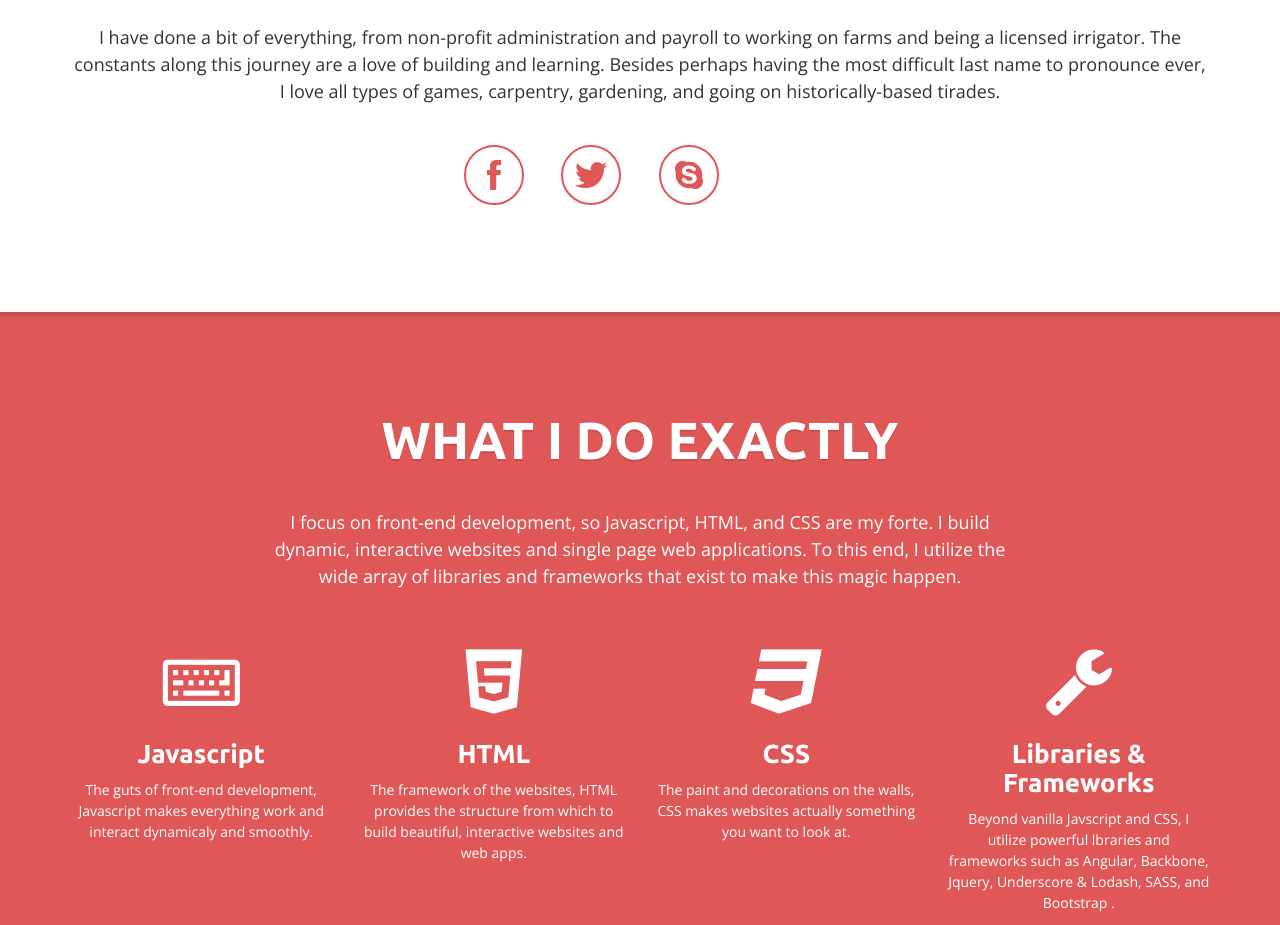
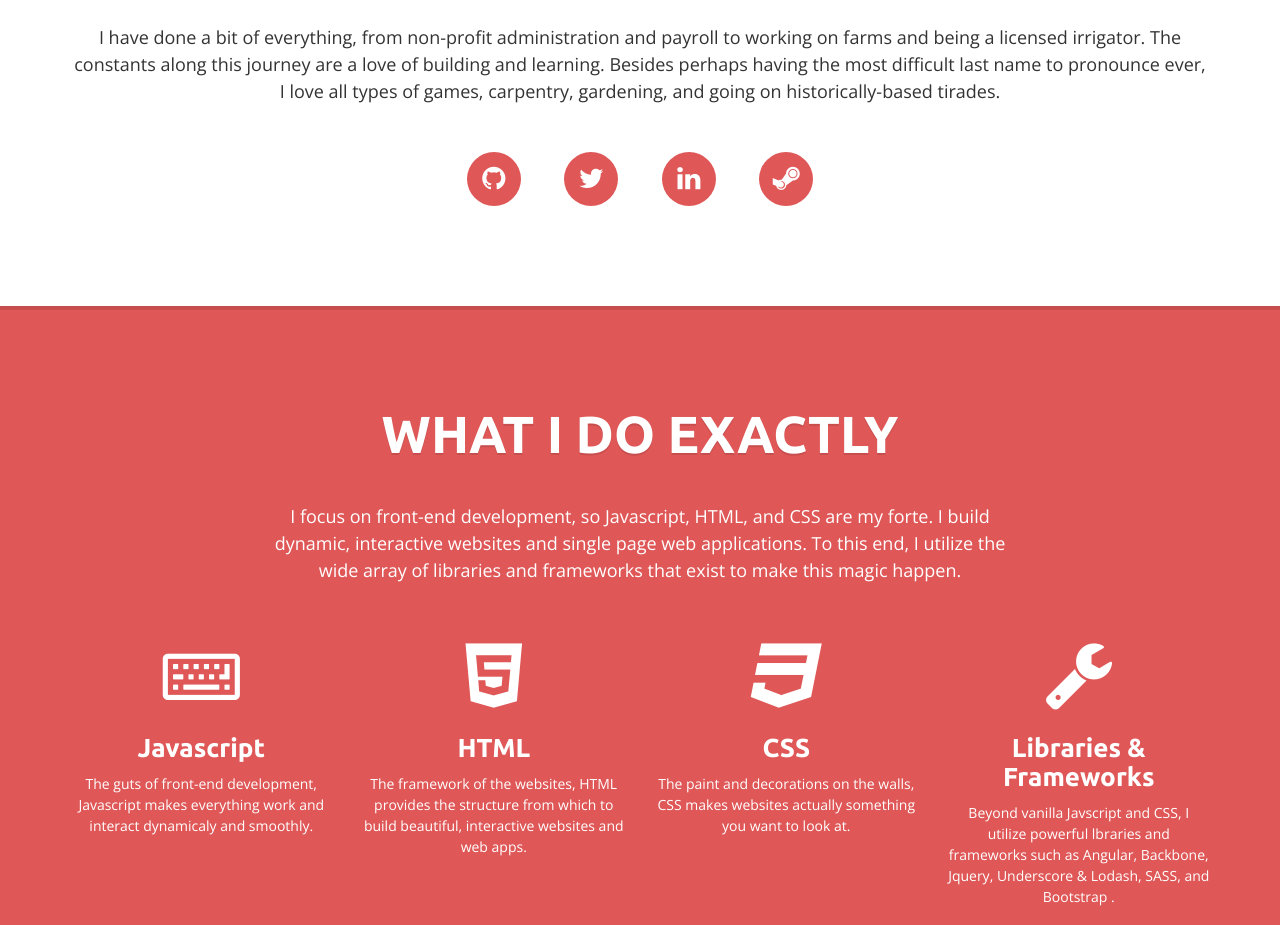
Before and after one commit to Trav84/Portfolio, a plain HTML site: page index.html in a window 1280 px wide. Shown: the part 1040-1965 px from the top of the page. Drawn offline with nearby package versions, Linux system fonts and the light colour scheme.

Commit message:
Fixed up social links

```diff
--- a/css/style.css
+++ b/css/style.css
@@ -456,6 +456,18 @@ a:hover {
 #about .social-icons {
   margin-top: 20px;
 }
+#about .social-icons i {
+  color:white;
+  -webkit-transition: border 1s, background-color 1s, -webkit-transform 1s;
+  transition: border 1s,  background-color 1s, transform 1s;
+}
+#about span {
+  margin-top:1em;
+  font-size:1.5em;
+}
+#about a {
+  color:black;
+}
 #about .social-icons .icon-social {
   height: 60px;
   width: 60px;
@@ -470,11 +482,21 @@ a:hover {
   border: 2px solid #df5757;
   margin-top: 20px;
 }
-#about .social-icons .icon-facebook {
-  background: #ffffff url('../img/icon-facebook-red.png') center center no-repeat;
+#about .icon {
+  color:white;
+  background-color:#df5757;
+  border-radius: 50%;
+}
+#about .icon:hover {
+  color:#df5757;
+  background-color:white;
+  border-radius: 50%;
+}
+/*#about .social-icons .icon-facebook {
+  background: #ffffff center center no-repeat;
 }
 #about .social-icons .icon-facebook:hover {
-  background: #df5757 url('../img/icon-facebook-white.png') center center no-repeat;
+
 }
 #about .social-icons .icon-twitter {
   background: #ffffff url('../img/icon-twitter-red.png') center center no-repeat;
@@ -493,7 +515,7 @@ a:hover {
 }
 #about .social-icons .icon-dribbble:hover {
   background: #df5757 url('../img/icon-dribbble-white.png') center center no-repeat;
-}
+}*/
 /* ==========================================================================
    Services Section
    ========================================================================== */
--- a/index.html
+++ b/index.html
@@ -106,17 +106,37 @@
 
 		<div class="row social-icons">
 			<div class="col-sm-1 col-sm-offset-4">
-				<a class="icon-social icon-facebook" href="https://www.facebook.com/profile.php?id=10127826">Facebook</a>
+				<a href="https://github.com/Trav84">
+					<span class="fa-stack fa-1x">
+						<!-- <i class="fa fa-circle-thin fa-stack-2x"></i> -->
+						<i class="fa fa-github fa-stack-1x icon"></i>
+					</span>
+				</a>
 			</div>
 			<div class="col-sm-1">
-				<a class="icon-social icon-twitter" href="https://twitter.com/TRexCzerw">Twitter</a>
+				<a href="https://twitter.com/TRexCzerw">
+					<span class="fa-stack fa-2x">
+						<!-- <i class="fa fa-circle-thin fa-stack-2x"></i> -->
+						<i class="fa fa-twitter fa-stack-1x icon"></i>
+					</span>
+				</a>
 			</div>
 			<div class="col-sm-1">
-				<a class="icon-social icon-skype" href="skype:travis.czerw?call">Skype</a>
+				<a href="https://www.linkedin.com/in/travisczerw/en">
+					<span class="fa-stack fa-2x">
+						<i class="fa fa-circle-thin fa-stack-2x"></i>
+						<i class="fa fa-linkedin fa-stack-1x icon"></i>
+					</span>
+				</a>
 			</div>
-			<!-- <div class="col-sm-1">
-				<a class="icon-social icon-dribbble" href="#">Dribbble</a>
-			</div> -->
+			<div class="col-sm-1">
+				<a href="http://steamcommunity.com/profiles/76561197979982084/">
+					<span class="fa-stack fa-2x">
+						<i class="fa fa-circle-thin fa-stack-2x"></i>
+						<i class="fa fa-steam fa-stack-1x icon"></i>
+					</span>
+				</a>
+			</div>
 		</div>
 
 	</div>
```
